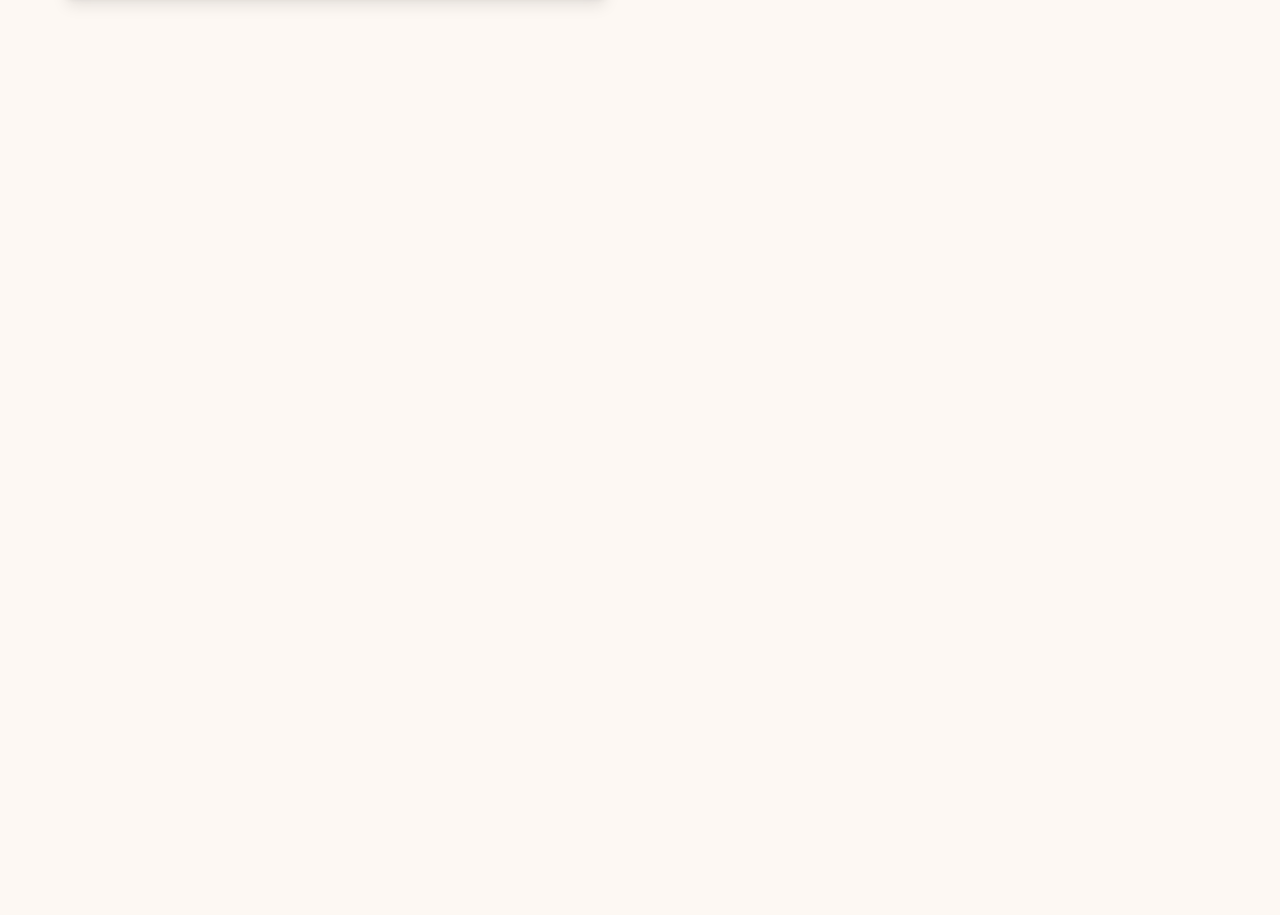
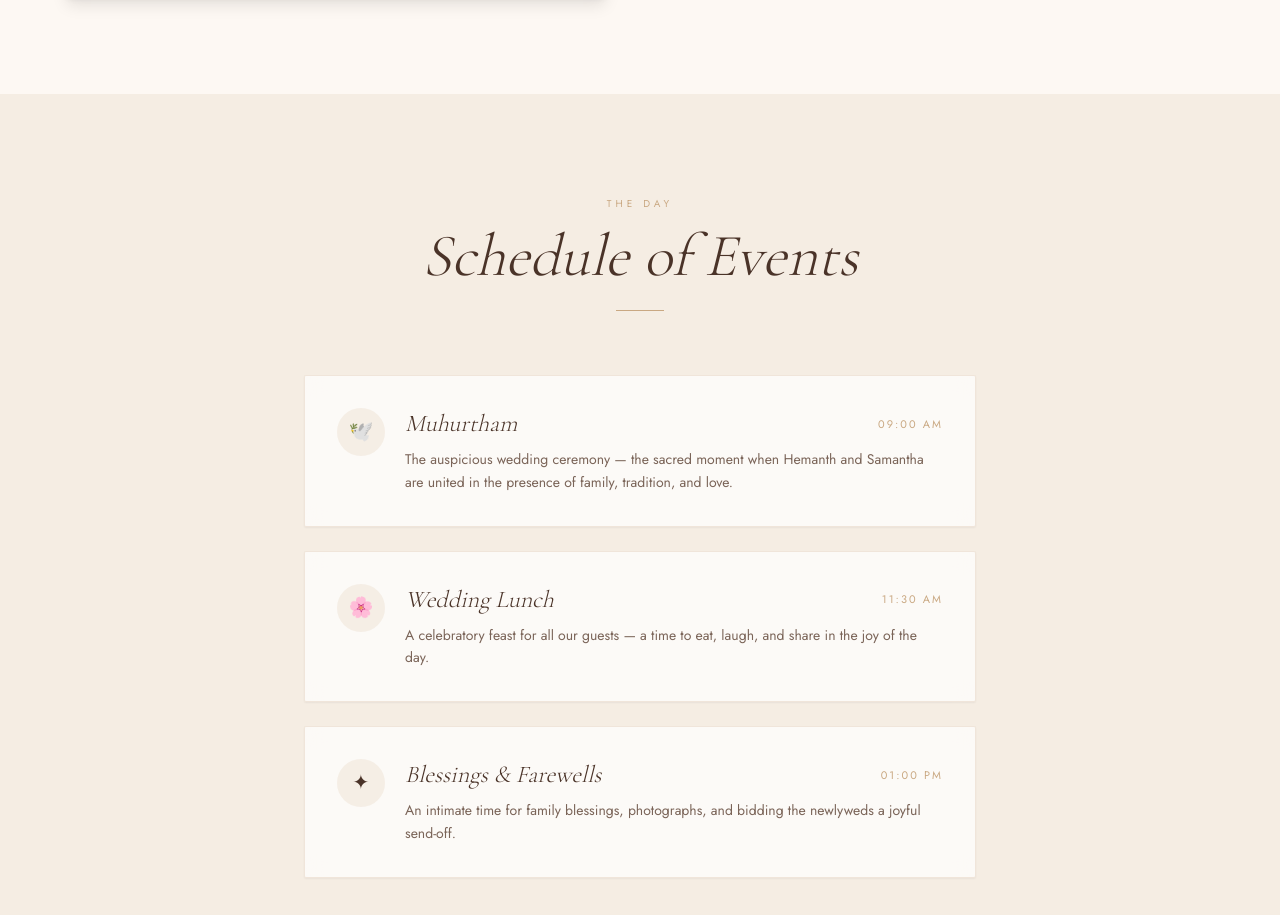
Before and after one commit to HemanthReddy99/Wedding, a Next.js app: page / in a window 1280 px wide. Shown: the part 1491-2406 px from the top of the page. Before the commit the page ends 1585 px from the top, so only its background shows below. Built offline with nearby package versions, Linux system fonts and the light colour scheme.

Commit message:
feat: add Schedule section with staggered timeline cards

```diff
--- a/app/page.tsx
+++ b/app/page.tsx
@@ -1,6 +1,7 @@
 import Navbar from '@/components/Navbar'
 import Hero from '@/components/Hero'
 import OurStory from '@/components/OurStory'
+import Schedule from '@/components/Schedule'
 
 export default function Home() {
   return (
@@ -8,6 +9,7 @@ export default function Home() {
       <Navbar />
       <Hero />
       <OurStory />
+      <Schedule />
     </main>
   )
 }
--- /dev/null
+++ b/components/Schedule.tsx
@@ -0,0 +1,77 @@
+'use client'
+
+import { motion } from 'framer-motion'
+import AnimatedSection from './AnimatedSection'
+
+const EVENTS = [
+  {
+    time: '09:00 AM',
+    title: 'Muhurtham',
+    description: 'The auspicious wedding ceremony — the sacred moment when Hemanth and Samantha are united in the presence of family, tradition, and love.',
+    icon: '🕊️',
+  },
+  {
+    time: '11:30 AM',
+    title: 'Wedding Lunch',
+    description: 'A celebratory feast for all our guests — a time to eat, laugh, and share in the joy of the day.',
+    icon: '🌸',
+  },
+  {
+    time: '01:00 PM',
+    title: 'Blessings & Farewells',
+    description: 'An intimate time for family blessings, photographs, and bidding the newlyweds a joyful send-off.',
+    icon: '✦',
+  },
+]
+
+export default function Schedule() {
+  return (
+    <section id="schedule" className="py-24 bg-cream-100">
+      <div className="max-w-site mx-auto px-6">
+
+        {/* Section label */}
+        <AnimatedSection className="text-center mb-16">
+          <span className="text-[10px] tracking-[4px] uppercase text-gold-400">The Day</span>
+          <h2 className="font-serif italic font-light text-rose-900 text-5xl md:text-6xl mt-3">
+            Schedule of Events
+          </h2>
+          <div className="w-12 h-px bg-gold-400 mx-auto mt-6" />
+        </AnimatedSection>
+
+        {/* Timeline cards */}
+        <div className="max-w-2xl mx-auto space-y-6">
+          {EVENTS.map((event, i) => (
+            <motion.div
+              key={event.title}
+              className="frosted border border-gold-400/25 rounded-sm p-8 shadow-sm"
+              initial={{ opacity: 0, y: 25 }}
+              whileInView={{ opacity: 1, y: 0 }}
+              viewport={{ once: true, amount: 0.2 }}
+              transition={{ duration: 0.7, delay: i * 0.12, ease: 'easeOut' }}
+            >
+              <div className="flex items-start gap-5">
+                <div className="flex-shrink-0 w-12 h-12 rounded-full bg-gold-400/15 flex items-center justify-center text-xl">
+                  {event.icon}
+                </div>
+                <div className="flex-1">
+                  <div className="flex flex-col sm:flex-row sm:items-center sm:justify-between gap-1 mb-2">
+                    <h3 className="font-serif italic font-light text-rose-900 text-2xl">
+                      {event.title}
+                    </h3>
+                    <span className="text-[11px] tracking-[2px] uppercase text-gold-400 flex-shrink-0">
+                      {event.time}
+                    </span>
+                  </div>
+                  <p className="text-rose-700 leading-relaxed text-[14px]">
+                    {event.description}
+                  </p>
+                </div>
+              </div>
+            </motion.div>
+          ))}
+        </div>
+
+      </div>
+    </section>
+  )
+}
```
